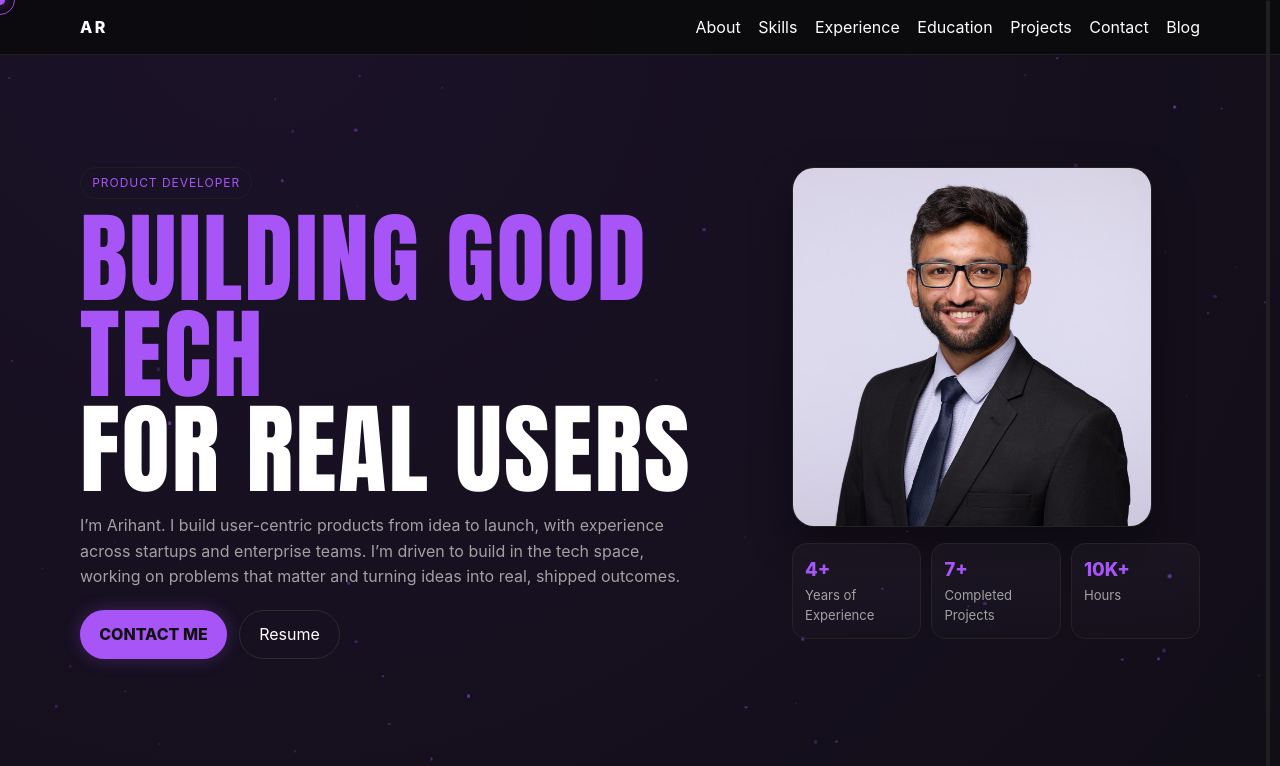
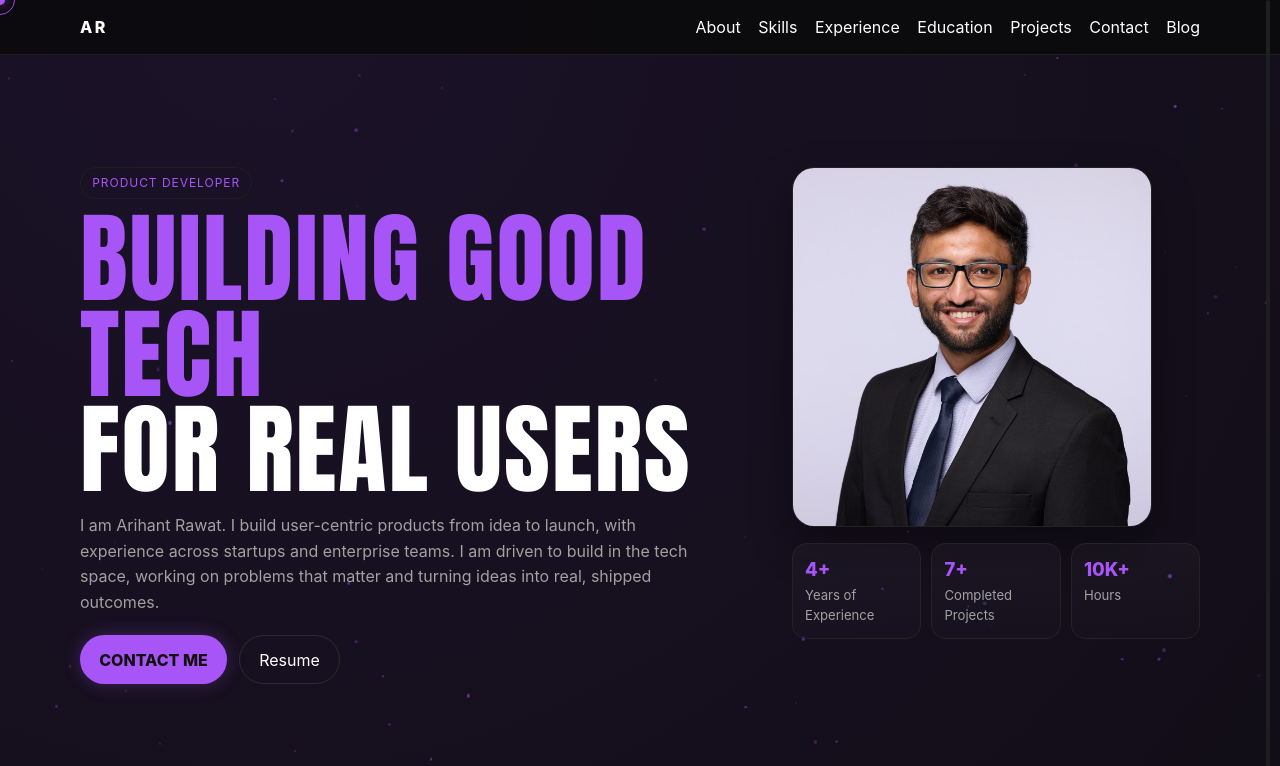
Before and after one commit to ArihantRawat/arihant-portfolio, a Next.js app: page / in a window 1280 px wide. Shown: the top 766 px of the page. Built offline with nearby package versions, Linux system fonts and the light colour scheme.

Commit message:
Update intro line to 'I am Arihant Rawat'

```diff
--- a/src/app/page.tsx
+++ b/src/app/page.tsx
@@ -286,7 +286,7 @@ export default function Home() {
               <span className="hero-line accent">BUILDING GOOD TECH</span>
               <span className="hero-line">FOR REAL USERS</span>
             </h1>
-            <p className="hero-bio reveal-item">I’m Arihant. I build user-centric products from idea to launch, with experience across startups and enterprise teams. I’m driven to build in the tech space, working on problems that matter and turning ideas into real, shipped outcomes.</p>
+            <p className="hero-bio reveal-item">I am Arihant Rawat. I build user-centric products from idea to launch, with experience across startups and enterprise teams. I am driven to build in the tech space, working on problems that matter and turning ideas into real, shipped outcomes.</p>
             <div className="hero-actions reveal-item">
               <button type="button" className="btn-neon" onClick={scrollToContact}>CONTACT ME</button>
               <a href="/resume/arihant-rawat-pm.pdf" target="_blank" rel="noreferrer" className="btn-ghost">Resume</a>
```
